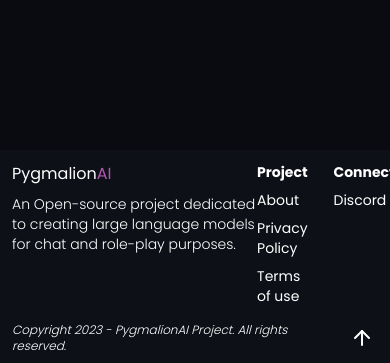
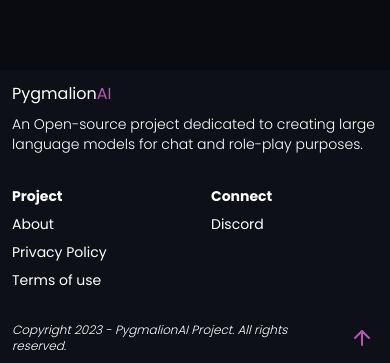
Before and after one commit to PygmalionAI/galatea-frontend, a React (Vite) app: page /login in a window 390 px wide. Shown: the part 478-841 px from the top of the page. Built offline with nearby package versions, Linux system fonts and the light colour scheme; no server answers; what showdown would draw is missing.

Commit message:
Make footer responsive

```diff
--- a/src/components/Shared/Footer.jsx
+++ b/src/components/Shared/Footer.jsx
@@ -10,9 +10,9 @@
   };
 
   return (
-    <div className="flex flex-col gap-4 bg-[var(--ga-lighter)] px-8 py-6 shadow-xl max-sm:p-3">
+    <div className="flex flex-col gap-8 bg-[var(--ga-lighter)] px-8 py-6 shadow-xl max-sm:p-3">
       {/* top row */}
-      <div className="flex flex-row justify-between">
+      <div className="flex flex-col justify-between gap-8 md:flex-row">
         {/* logo and about */}
         <div className="flex flex-col gap-2">
           <Link href="/" className="w-fit text-[var(--ga-text)]">
@@ -62,7 +62,7 @@
         </small>
 
         <small
-          className="cursor-pointer rounded-xl p-1 text-xs font-thin italic transition-colors hover:bg-purple-400 hover:text-gray-900"
+          className="cursor-pointer rounded-xl p-1 text-xs font-thin italic text-purple-400 transition-colors hover:bg-purple-400 hover:text-gray-900"
           onClick={handleScrollToTop}
         >
           <ArrowUp />
```
